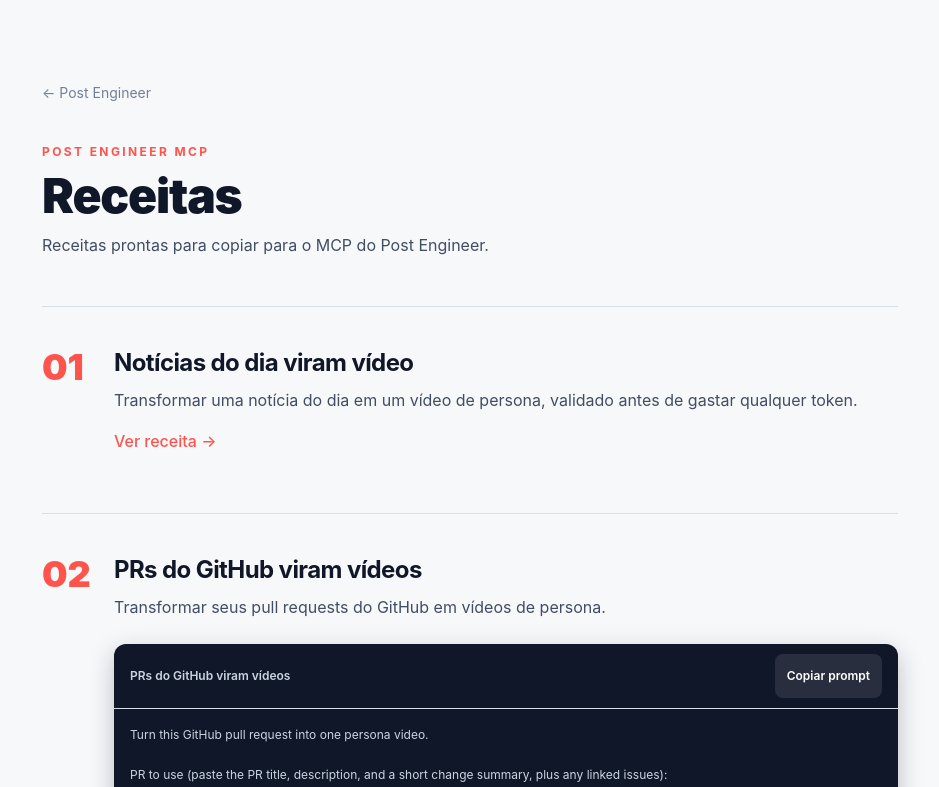
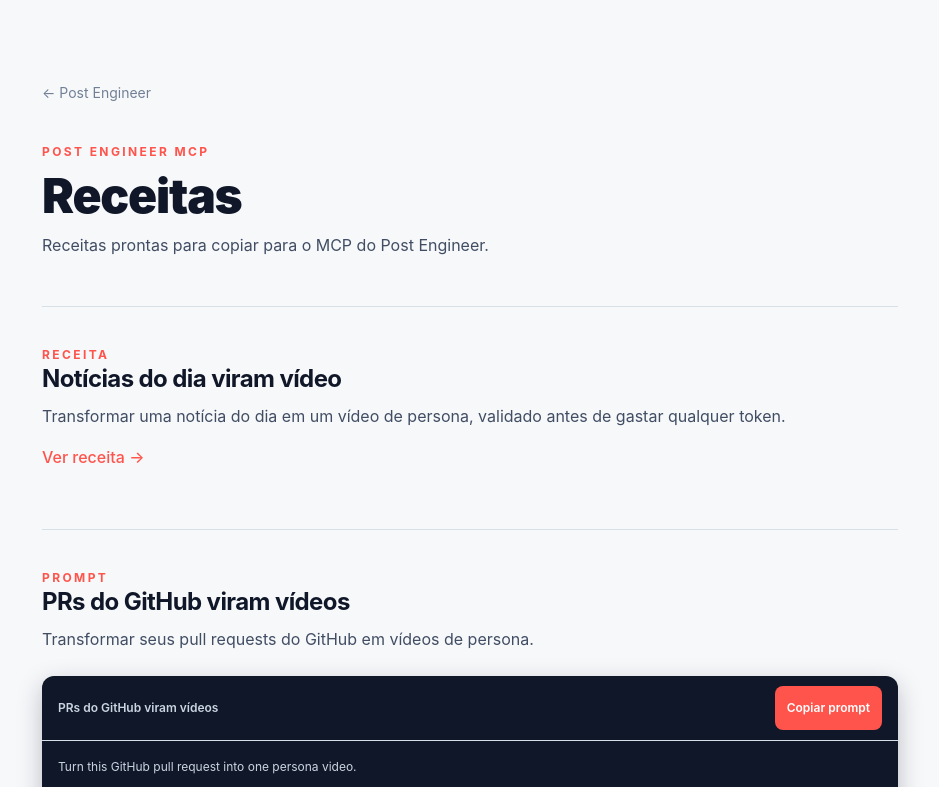
Before and after one commit to Ryan-Carloso/post-engineer, a Next.js app in the folder apps/web/: page /recipes in a window 1280 px wide. Shown: the top 787 px of the page, without its empty margins (170-1109 px from the left). Built offline with nearby package versions, Linux system fonts and the light colour scheme.

Commit message:
feat(web): label recipes by kind, accent copy button on prompt panel

```diff
--- a/apps/web/app/recipes/page.tsx
+++ b/apps/web/app/recipes/page.tsx
@@ -7,11 +7,16 @@
 import SiteFooter from '@/components/site-footer';
 
 //---------------
-// Recipes list — editorial list, not a generic card grid: a large
-// accent number per recipe, a strong title, one objective line, then
-// the action (doc link, or a copyable prompt panel). Solid colors
-// only, from the existing palette: ink #101728, paper #f7f8fa,
-// accent #ff544c. No gradients, no purple/blue AI slop.
+// Recipes list — editorial list, not a generic card grid: a kind
+// label per entry (doc vs prompt, which is true about the content —
+// this list is not a sequence, so no 01/02 numbering), a strong
+// title, one objective line, then the action (doc link, or the
+// copyable prompt panel). The prompt panel is the single bold
+// element: dark ink, accent copy button, everything else quiet.
+// Solid colors only, from the existing palette: ink #101728,
+// paper #f7f8fa, accent #ff544c. No gradients, no purple/blue
+// AI slop. Type: black-weight display, regular body, mono for
+// the prompt data — no new font family, the repo loads none.
 // To add a recipe, add one entry to RECIPES below and its i18n
 // title/objective keys in both locales. An entry is either a doc
 // link (href) or a copy-ready prompt shown on the page (prompt);
@@ -45,12 +50,14 @@
   {
     titleKey: 'recipes.dailyNewsTitle',
     objectiveKey: 'recipes.dailyNewsObjective',
+    kindKey: 'recipes.kindRecipe',
     href: 'https://github.com/Ryan-Carloso/post-engineer/blob/main/docs/recipes/daily-news.md',
     prompt: null,
   },
   {
     titleKey: 'recipes.githubPrsTitle',
     objectiveKey: 'recipes.githubPrsObjective',
+    kindKey: 'recipes.kindPrompt',
     href: null,
     prompt: GITHUB_PRS_PROMPT,
   },
@@ -82,14 +89,11 @@
           {t('recipes.subtitle')}
         </p>
         <ol className="mt-12 divide-y divide-[#e3e8ef] border-y border-[#e3e8ef]">
-          {RECIPES.map((recipe, index) => (
-            <li key={recipe.titleKey} className="flex gap-5 py-8 sm:gap-8 sm:py-10">
-              <span
-                aria-hidden="true"
-                className="w-10 shrink-0 text-3xl font-black text-[#ff544c] sm:text-4xl"
-              >
-                {String(index + 1).padStart(2, '0')}
-              </span>
+          {RECIPES.map((recipe) => (
+            <li key={recipe.titleKey} className="py-8 sm:py-10">
+              <p className="text-xs font-bold tracking-[0.2em] text-[#ff544c] uppercase">
+                {t(recipe.kindKey)}
+              </p>
               <div className="min-w-0 flex-1">
                 <h2 className="text-2xl font-bold tracking-tight text-[#101728]">
                   {t(recipe.titleKey)}
@@ -116,7 +120,7 @@
                       <Button
                         type="button"
                         onClick={handleCopyPrompt}
-                        className="rounded-lg bg-white/10 px-3 py-1.5 text-xs font-semibold text-white transition-colors hover:bg-white/20"
+                        className="rounded-lg bg-[#ff544c] px-3 py-1.5 text-xs font-semibold text-white transition-colors hover:bg-[#ff544c]/90"
                       >
                         {copied ? t('recipes.copiedPrompt') : t('recipes.copyPrompt')}
                       </Button>
--- a/apps/web/lib/i18n/recipes-i18n-en.ts
+++ b/apps/web/lib/i18n/recipes-i18n-en.ts
@@ -9,5 +9,7 @@
       'Turn your GitHub pull requests into persona videos.',
   copyPrompt: 'Copy prompt',
   copiedPrompt: 'Copied!',
+  kindRecipe: 'Recipe',
+  kindPrompt: 'Prompt',
   viewRecipe: 'View recipe',
 } as const;
--- a/apps/web/lib/i18n/recipes-i18n-pt.ts
+++ b/apps/web/lib/i18n/recipes-i18n-pt.ts
@@ -9,5 +9,7 @@
       'Transformar seus pull requests do GitHub em vídeos de persona.',
   copyPrompt: 'Copiar prompt',
   copiedPrompt: 'Copiado!',
+  kindRecipe: 'Receita',
+  kindPrompt: 'Prompt',
   viewRecipe: 'Ver receita',
 } as const;
```
Also changed, not shown: 1 other file (tests, documents, lock files or other folders).
